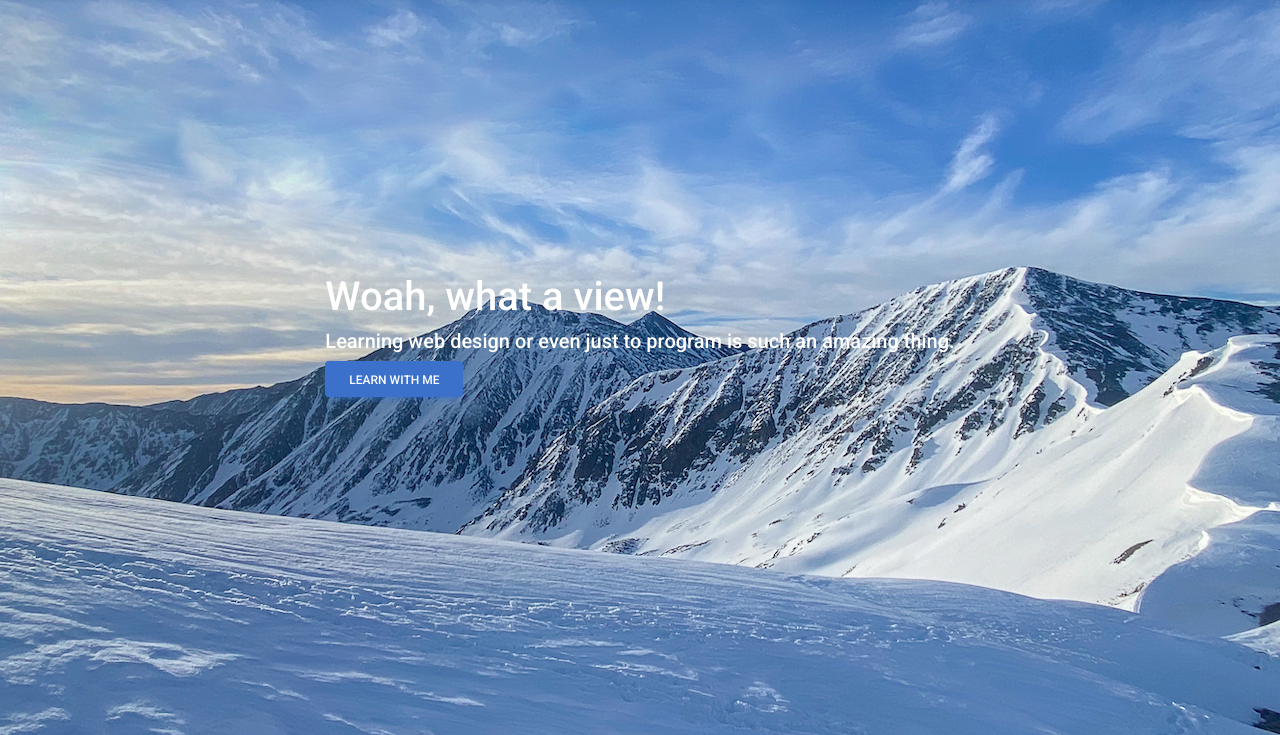
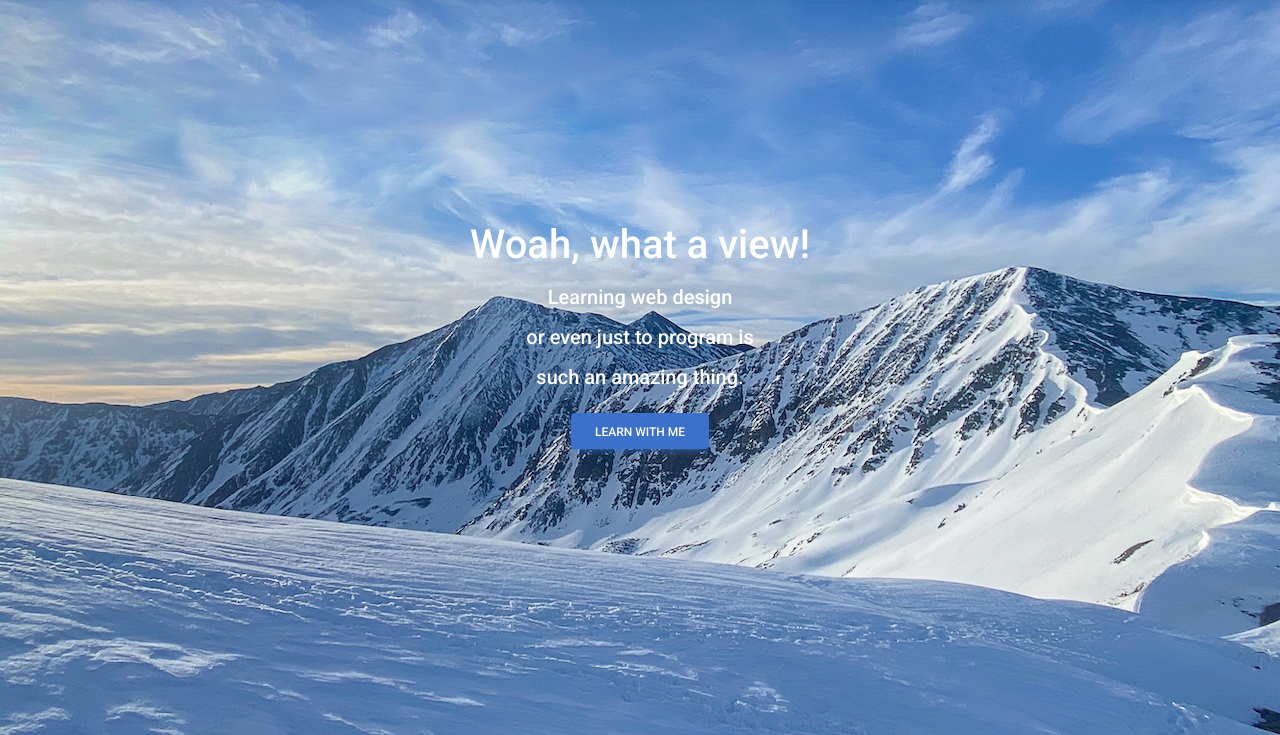
Before and after one commit to FancyPotts/website, a plain HTML site: page index.html in a window 1280 px wide. Shown: the part 65-800 px from the top of the page. Drawn offline with Linux system fonts and the light colour scheme.

Commit message:
Text colors and spacing

```diff
--- a/index.html
+++ b/index.html
@@ -86,16 +86,18 @@
               background-image: url('./Htinmtn.jpg');">
 
 <!-- Container -->
-  <div class="container d-flex h-100 justify-content-center align-items-center text-white">
+  <div class="container d-flex h-100 justify-content-center align-items-center">
 
 
       <!-- Call to action -->
-    <div>
-      <h1>
+    <div class="text-white text-center">
+      <h1 class="mb-3">
         Woah, what a view!
       </h1>
       <H5>
-        Learning web design or even just to program is such an amazing thing.
+        <p>Learning web design</p>
+        <p>or even just to program is</p>
+        <p class="mb-4">such an amazing thing.</p>
       </H5>
       <a href="#" class="btn btn-primary" role="button">Learn with me</a>
     </div>
```
